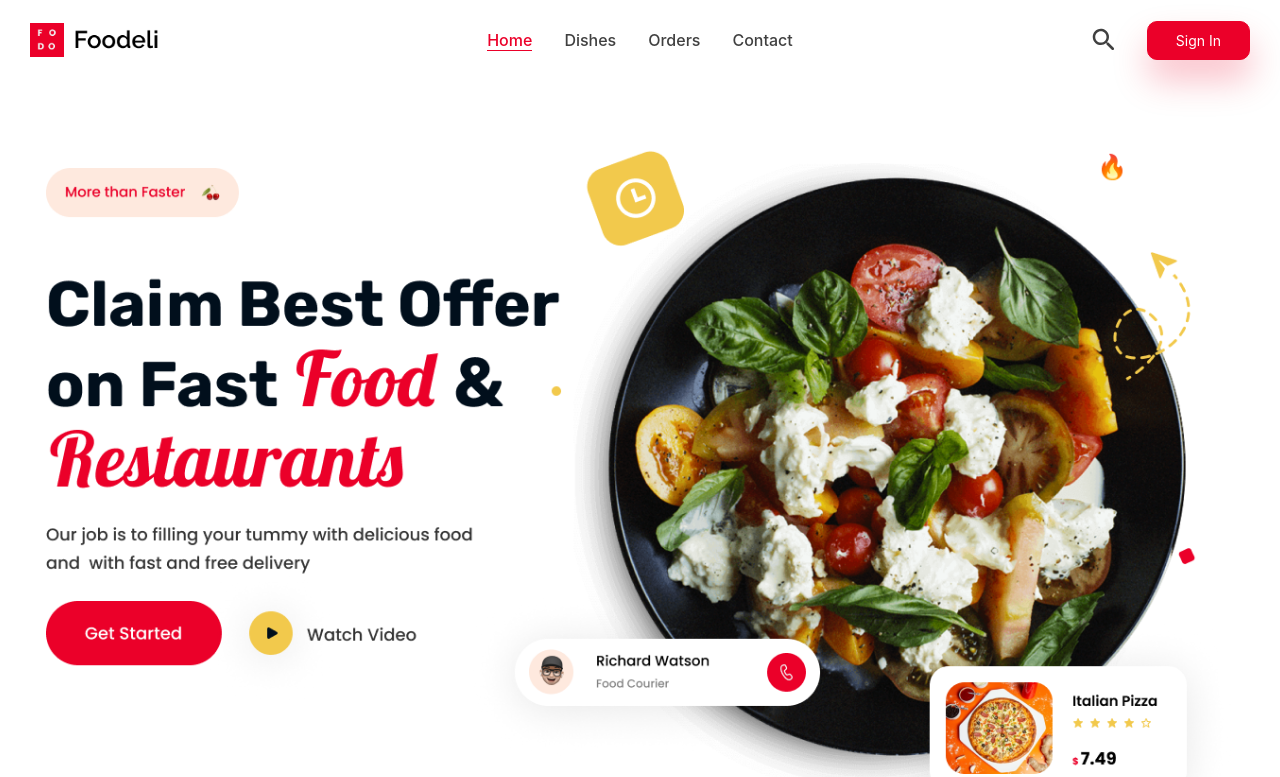
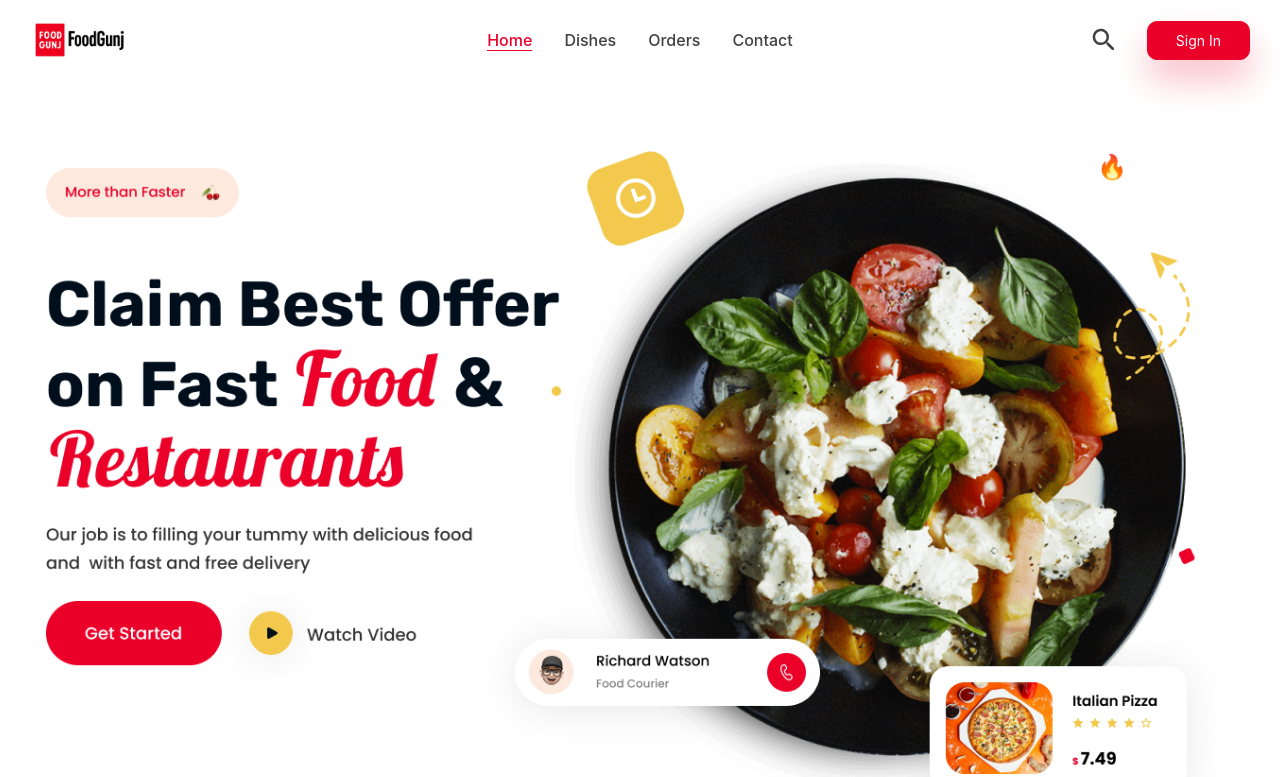
Before and after one commit to pawan1-tech/FoodGunj-MERN, a React (Create React App) app in the folder client/: page / in a window 1280 px wide. Shown: the top 777 px of the page. Built offline with nearby package versions, Linux system fonts and the light colour scheme; no server answers.

Commit message:
Logo Updated

```diff
--- a/client/src/components/Navbar.jsx
+++ b/client/src/components/Navbar.jsx
@@ -46,7 +46,7 @@ const NavLogo = styled(LinkR)`
   color: inherit;
 `;
 const Logo = styled.img`
-  height: 34px;
+  height: 100px;
 `;
 const NavItems = styled.ul`
   width: 100%;
```
Also changed, not shown: client/src/utils/Images/Logo.png, client/src/utils/Images/Logo2.png (added).
